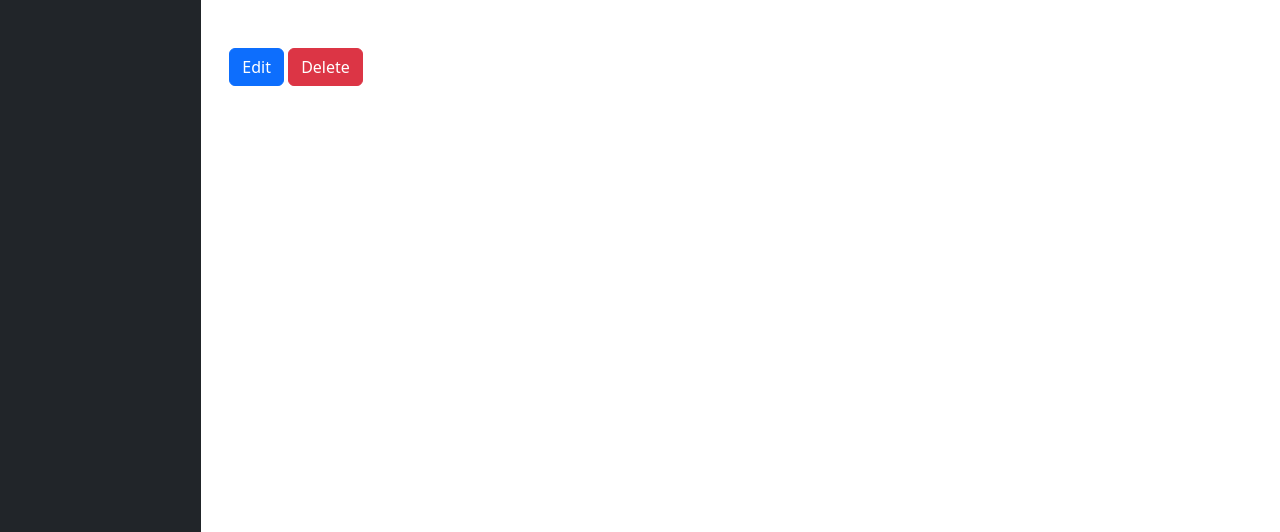
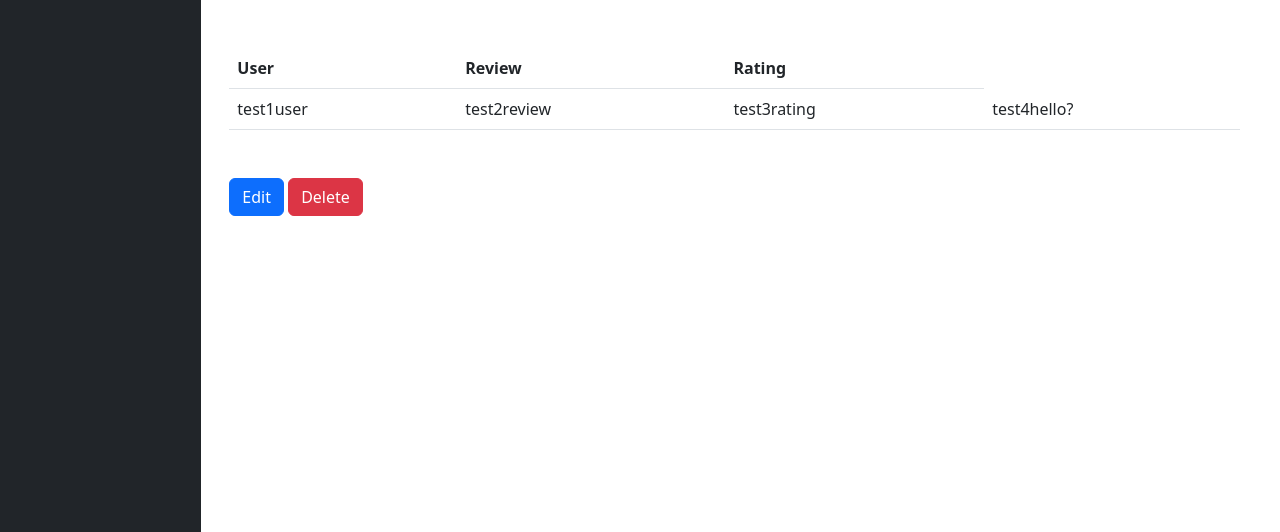
Before and after one commit to ahung1709/project3restaurants, a Django app: template main_app/templates/main_app/restaurant_detail.html in a window 1280 px wide. Shown: the part 323-855 px from the top of the page. Run offline with Django 4.2, Linux system fonts and the light colour scheme; the template is opened without the code that fills it, so the values that code supplies are empty.

Commit message:
add review UI to restaurant details

```diff
--- a/main_app/templates/main_app/restaurant_detail.html
+++ b/main_app/templates/main_app/restaurant_detail.html
@@ -33,6 +33,25 @@
                 </tbody>
             </table>
         </div>
+        <div class="card-body">
+            <table class="table">
+                <thead>
+                    <tr>
+                        <th>User</th>
+                        <th>Review</th>
+                        <th>Rating</th>
+                    </tr>
+                </thead>
+                <tbody>
+                    <tr>
+                        <td>test1user</td>
+                        <td>test2review</td>
+                        <td>test3rating</td>
+                        <td>test4hello?</td>
+                    </tr>
+                </tbody>
+            </table>
+        </div>
         {% if not public_page %}
             <div class="card-body">
                 <a href="{% url 'restaurants_update' restaurant.id %}" class="btn btn-primary">Edit</a>
--- a/main_app/views.py
+++ b/main_app/views.py
@@ -174,3 +174,8 @@ def user_delete_confirm(request):
 
 def testing(request):
     return render(request, 'testing.html')
+
+
+### Review views ###
+
+# def add_review(request, restaurant_id):
```
